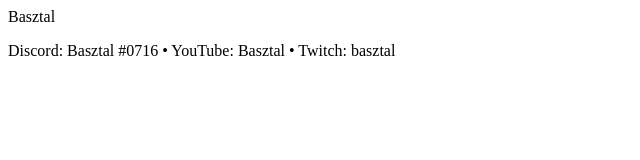
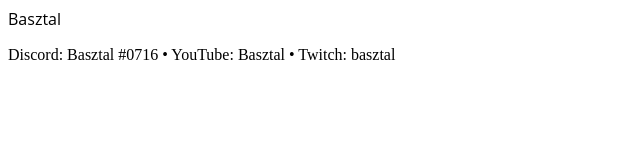
Before and after one commit to Basztal/BasztalWebsite, a plain HTML site: page index.html in a window 1280 px wide. Shown: the full height of the page, 0-640 px from the left. Drawn offline with Linux system fonts and the light colour scheme.

Commit message:
Update index.html

```diff
--- a/index.html
+++ b/index.html
@@ -3,6 +3,11 @@
         <meta charset="utf-8">
         <title> Basztal </title>
         <link rel="icon" href="https://raw.githubusercontent.com/Basztal/BasztalWebsite/main/favicon.png">
+        <style>
+            .header {
+                font-family: 'Open Sans', sans-serif;
+            }
+        </style>
     </head>
     <body>
         <div class="container">
```
